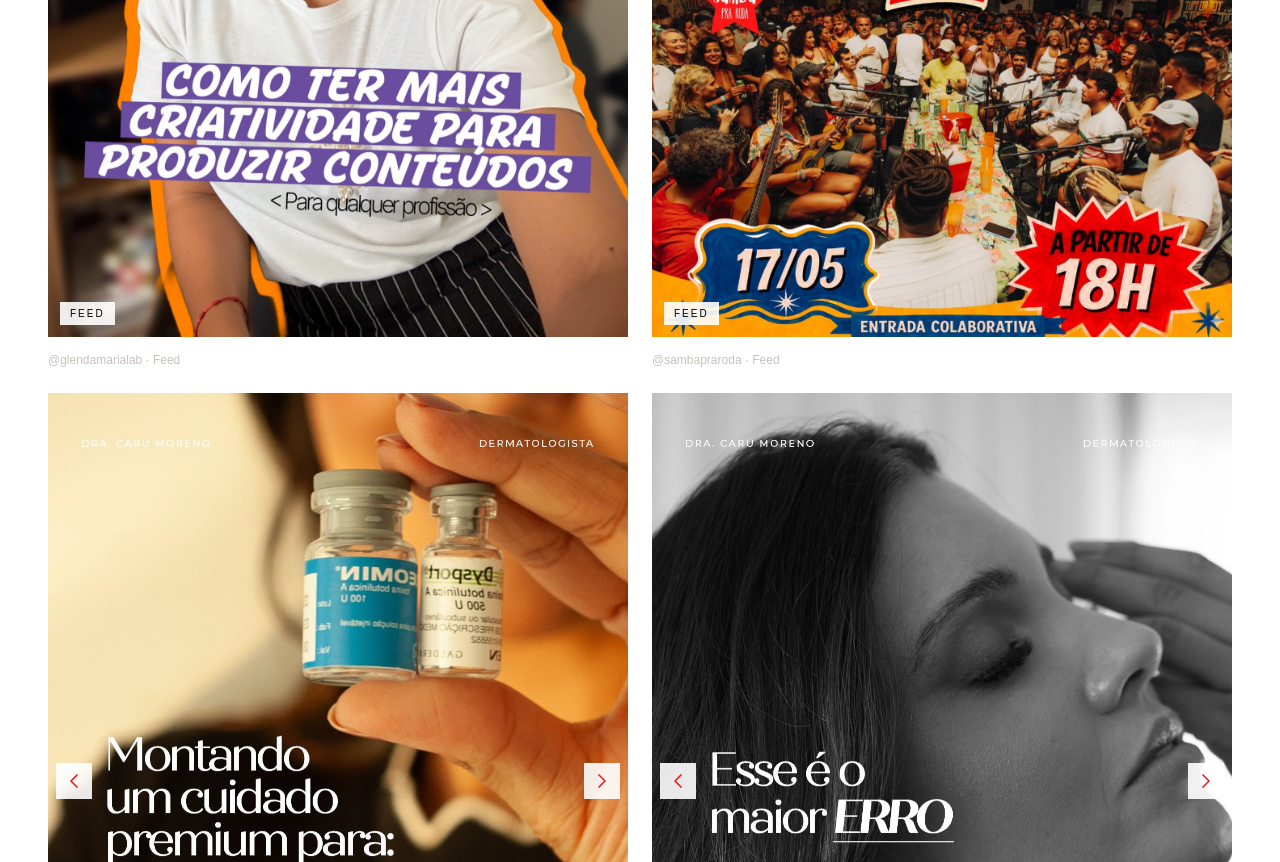
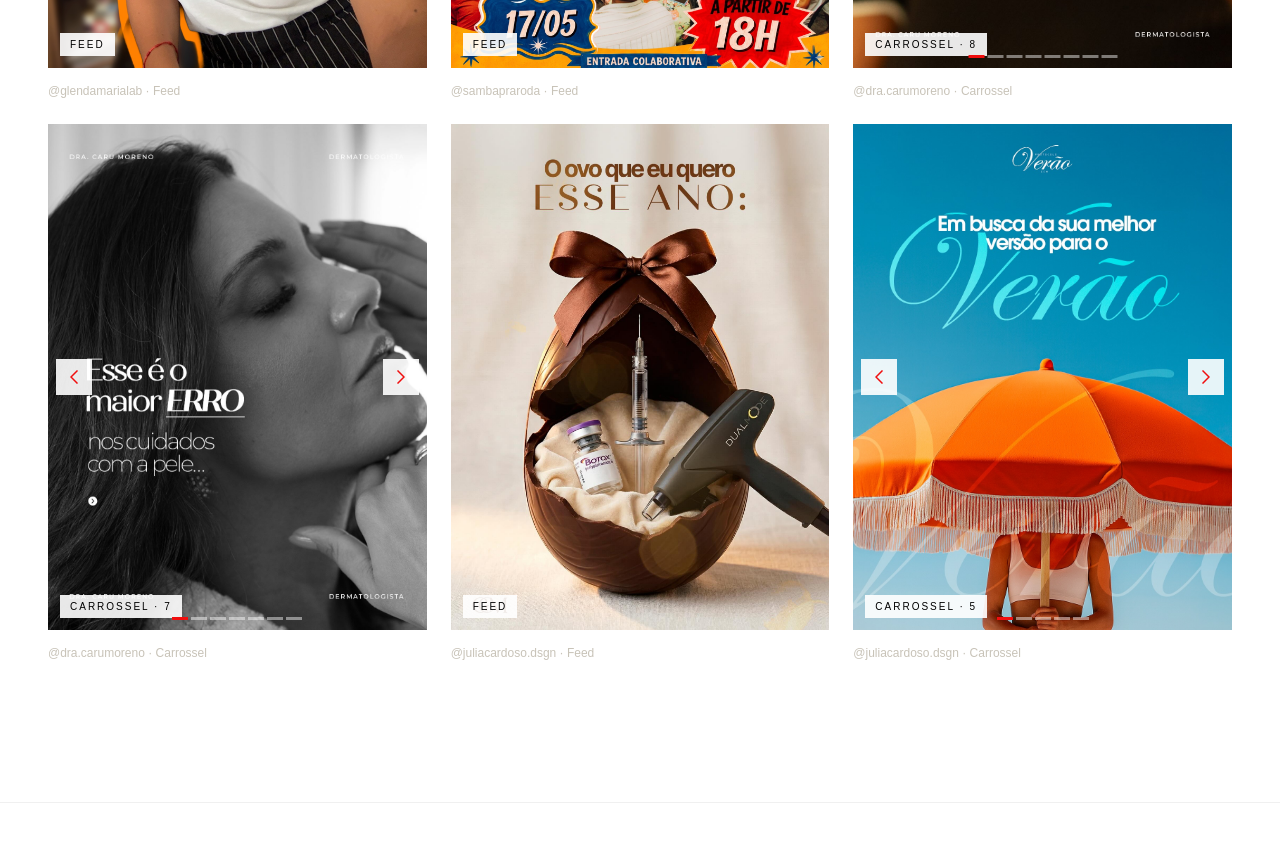
Before and after one commit to juliamerces20-oss/portfolio-julia-cardoso, a plain HTML site: page index.html in a window 1280 px wide. Shown: the part 9380-10242 px from the top of the page. Drawn offline with Linux system fonts and the light colour scheme; no server answers; a web font is replaced by a local one.

Commit message:
content: adiciona 2 novos posts ao grid

```diff
--- a/index.html
+++ b/index.html
@@ -442,7 +442,9 @@
   .reel-client { display: none; }
 
   /* ===== POSTS (4 itens: 2x2) ===== */
-  .posts-grid { display: grid; grid-template-columns: repeat(2, 1fr); gap: 24px; margin-top: 24px; }
+  .posts-grid { display: grid; grid-template-columns: repeat(3, 1fr); gap: 24px; margin-top: 24px; }
+  @media (max-width: 860px) { .posts-grid { grid-template-columns: repeat(2, 1fr); } }
+  @media (max-width: 480px) { .posts-grid { grid-template-columns: 1fr; } }
   .post-card { display: flex; flex-direction: column; gap: 12px; transition: transform 0.3s ease; }
   .post-card:hover { transform: translateY(-4px); }
   .post-frame { width: 100%; aspect-ratio: 1080 / 1444; background: #C8C3B8; position: relative; overflow: hidden; }
@@ -931,6 +933,39 @@
         </div>
       </div>
 
+      <div class="post-card reveal" data-cursor="hover">
+        <div class="post-frame">
+          <img src="assets/posts/post-05_1.jpg" alt="Post @juliacardoso.dsgn" loading="lazy" />
+          <span class="post-frame-meta">FEED</span>
+        </div>
+        <div class="post-info">
+          <div class="post-info-title">@juliacardoso.dsgn · Feed</div>
+        </div>
+      </div>
+
+      <div class="post-card reveal" data-cursor="hover">
+        <div class="post-frame">
+          <div class="post-carousel">
+            <div class="post-carousel-slides">
+              <div class="post-carousel-slide"><img src="assets/posts/post-06_1.jpg" alt="" loading="lazy" /></div>
+              <div class="post-carousel-slide"><img src="assets/posts/post-06_2.jpg" alt="" loading="lazy" /></div>
+              <div class="post-carousel-slide"><img src="assets/posts/post-06_3.jpg" alt="" loading="lazy" /></div>
+              <div class="post-carousel-slide"><img src="assets/posts/post-06_4.jpg" alt="" loading="lazy" /></div>
+              <div class="post-carousel-slide"><img src="assets/posts/post-06_5.jpg" alt="" loading="lazy" /></div>
+            </div>
+            <button class="post-carousel-btn prev" aria-label="Anterior"><svg width="8" height="14" viewBox="0 0 8 14" fill="none"><path d="M7 1L1 7L7 13" stroke="currentColor" stroke-width="1.5" stroke-linecap="square"/></svg></button>
+            <button class="post-carousel-btn next" aria-label="Próximo"><svg width="8" height="14" viewBox="0 0 8 14" fill="none"><path d="M1 1L7 7L1 13" stroke="currentColor" stroke-width="1.5" stroke-linecap="square"/></svg></button>
+            <div class="post-carousel-dots">
+              <div class="post-carousel-dot active"></div><div class="post-carousel-dot"></div><div class="post-carousel-dot"></div><div class="post-carousel-dot"></div><div class="post-carousel-dot"></div>
+            </div>
+          </div>
+          <span class="post-frame-meta">CARROSSEL · 5</span>
+        </div>
+        <div class="post-info">
+          <div class="post-info-title">@juliacardoso.dsgn · Carrossel</div>
+        </div>
+      </div>
+
     </div>
   </div>
 </section>
```
Also changed, not shown: assets/posts/post-05_1.jpg (added), assets/posts/post-06_1.jpg (added), assets/posts/post-06_2.jpg (added), assets/posts/post-06_3.jpg (added), assets/posts/post-06_4.jpg (added), assets/posts/post-06_5.jpg (added).
